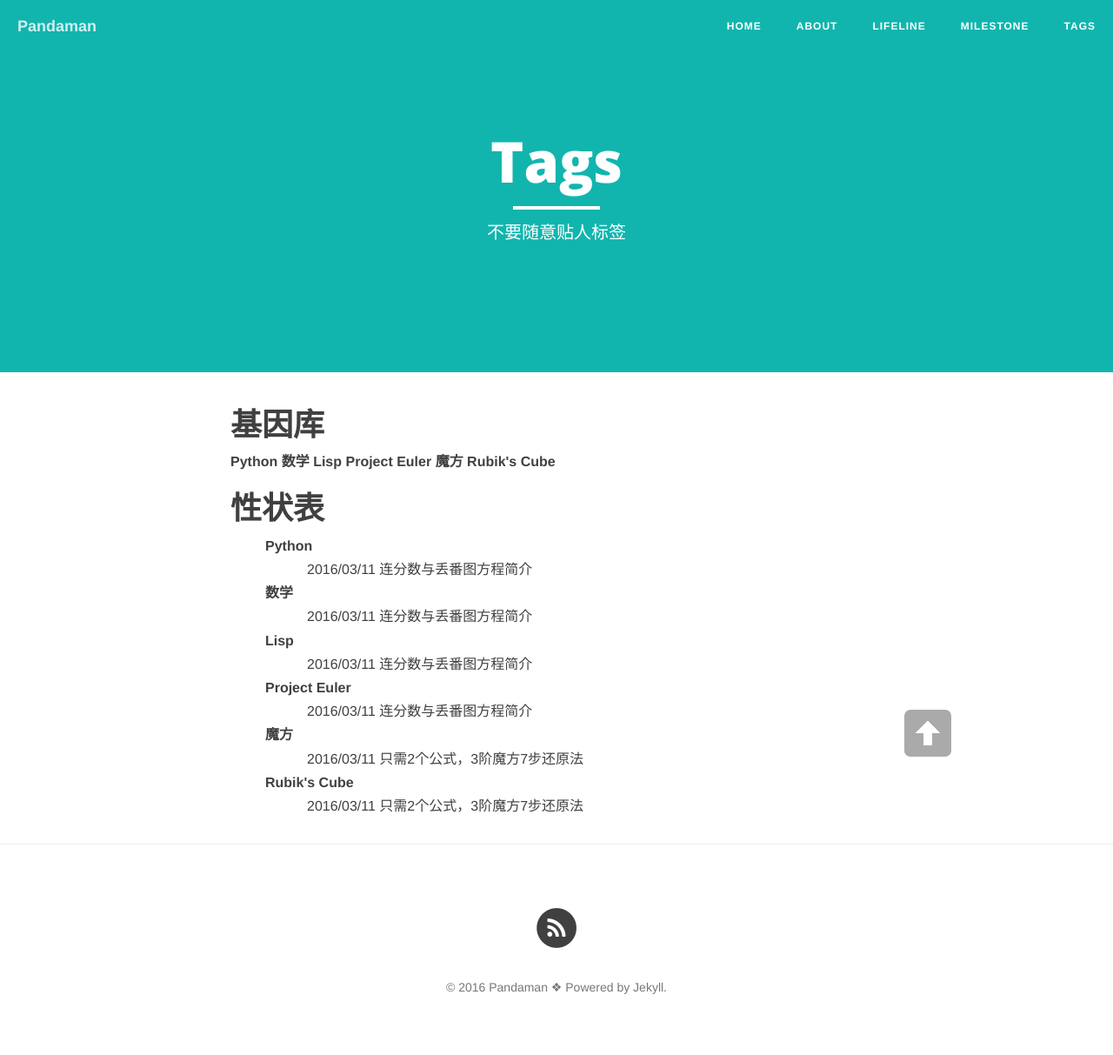
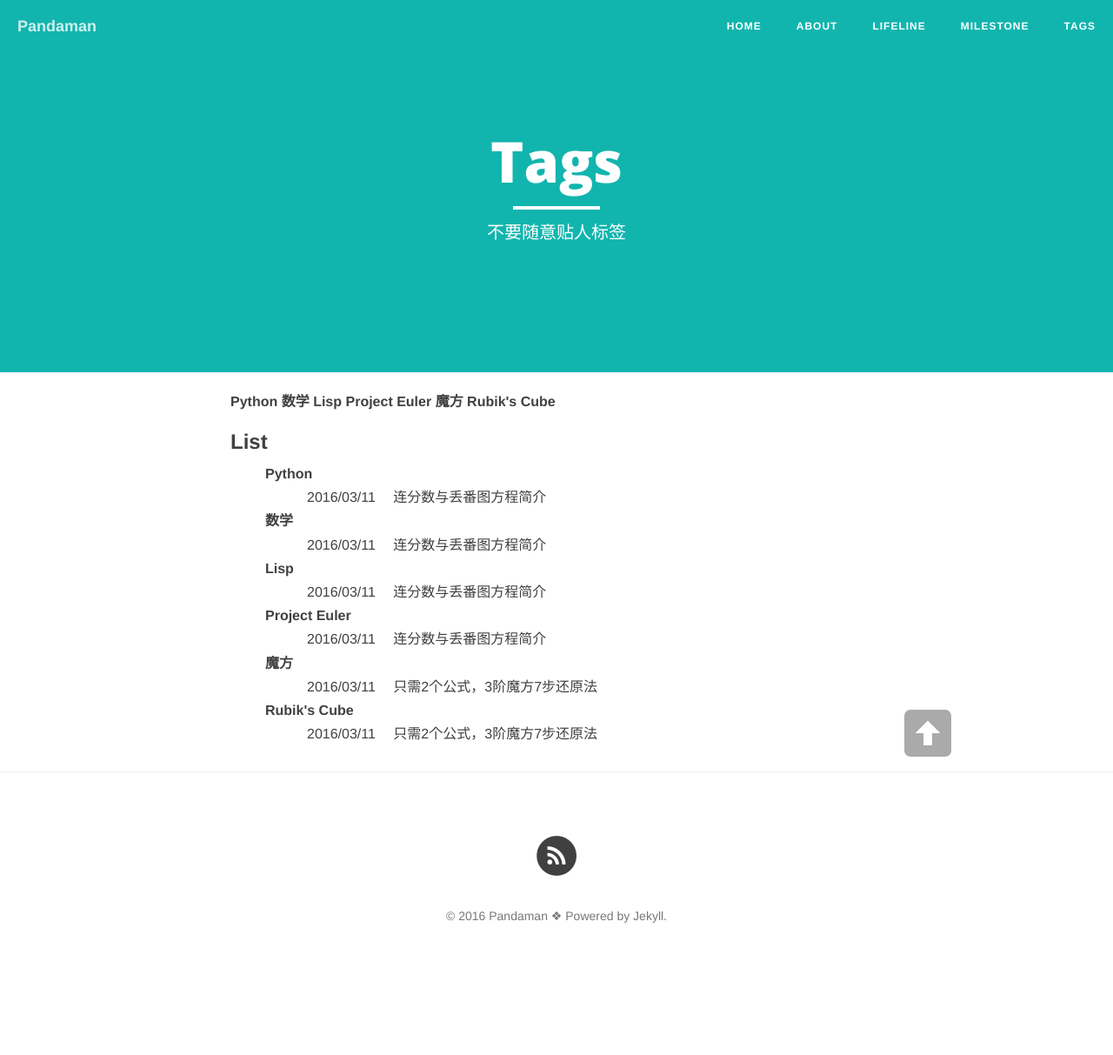
Before and after one commit to ceares/ceares.github.io, a Jekyll site: the page built from tags.md, in a window 1280 px wide. Shown: the whole page at 87% size. Built offline with Jekyll 4.4.1, drawn with Linux system fonts in a browser that asks for light colours; nearby versions of some CDN libraries; library files that are not in the unit come from our copies; after the commit the page ends 1130 px from its top, so only the background shows below that.

Commit message:
Update tags.md

```diff
--- a/tags.md
+++ b/tags.md
@@ -6,17 +6,13 @@ header-img: "img/semantic.jpg"
 ---
 
 
-
-# 基因库
-
-
 <div id='tag_cloud' style="font-weight:bold;">
 {% for tag in site.tags %}
 <a href="#{{ tag[0] }}" title="{{ tag[0] }}" rel="{{ tag[1].size }}">{{ tag[0] }}</a>
 {% endfor %}
 </div>
 
-# 性状表
+### List
 
 <ul class="listing" style="list-style-type: none;font-weight:bold;">
 {% for tag in site.tags %}
@@ -24,7 +20,7 @@ header-img: "img/semantic.jpg"
 {% for post in tag[1] %}
   <li class="listing-item" style="text-indent:3em;font-weight:normal;">
   <time datetime="{{ post.date | date:"%Y-%m-%d" }}">{{ post.date | date:"%Y/%m/%d" }}</time>
-  <a href="{{ post.url }}" title="{{ post.title }}" style="text-indent:1.5em;">{{ post.title }}</a>
+  <a href="{{ post.url }}" title="{{ post.title }}" style="margin-left:1em;">{{ post.title }}</a>
   </li>
 {% endfor %}
 {% endfor %}
```
